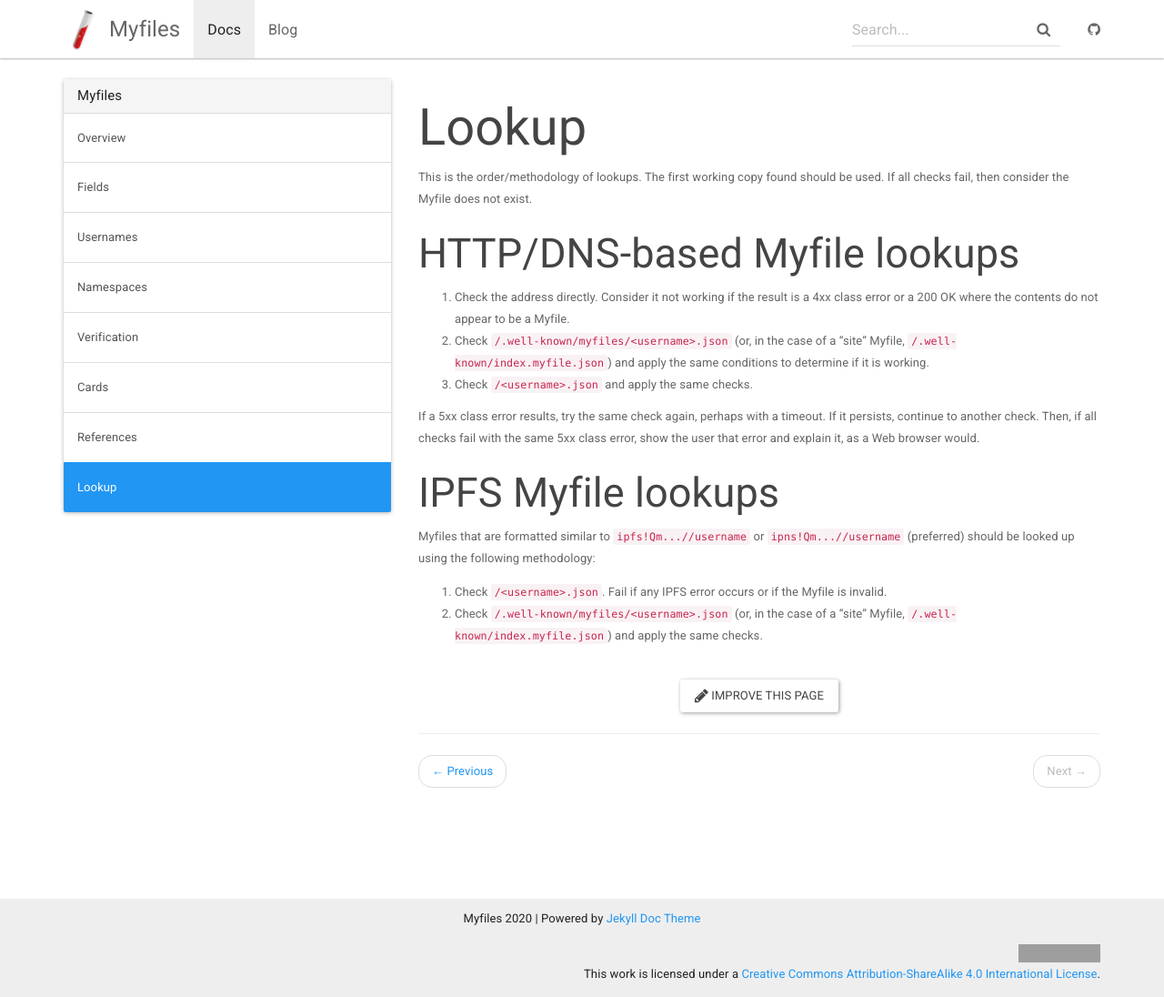
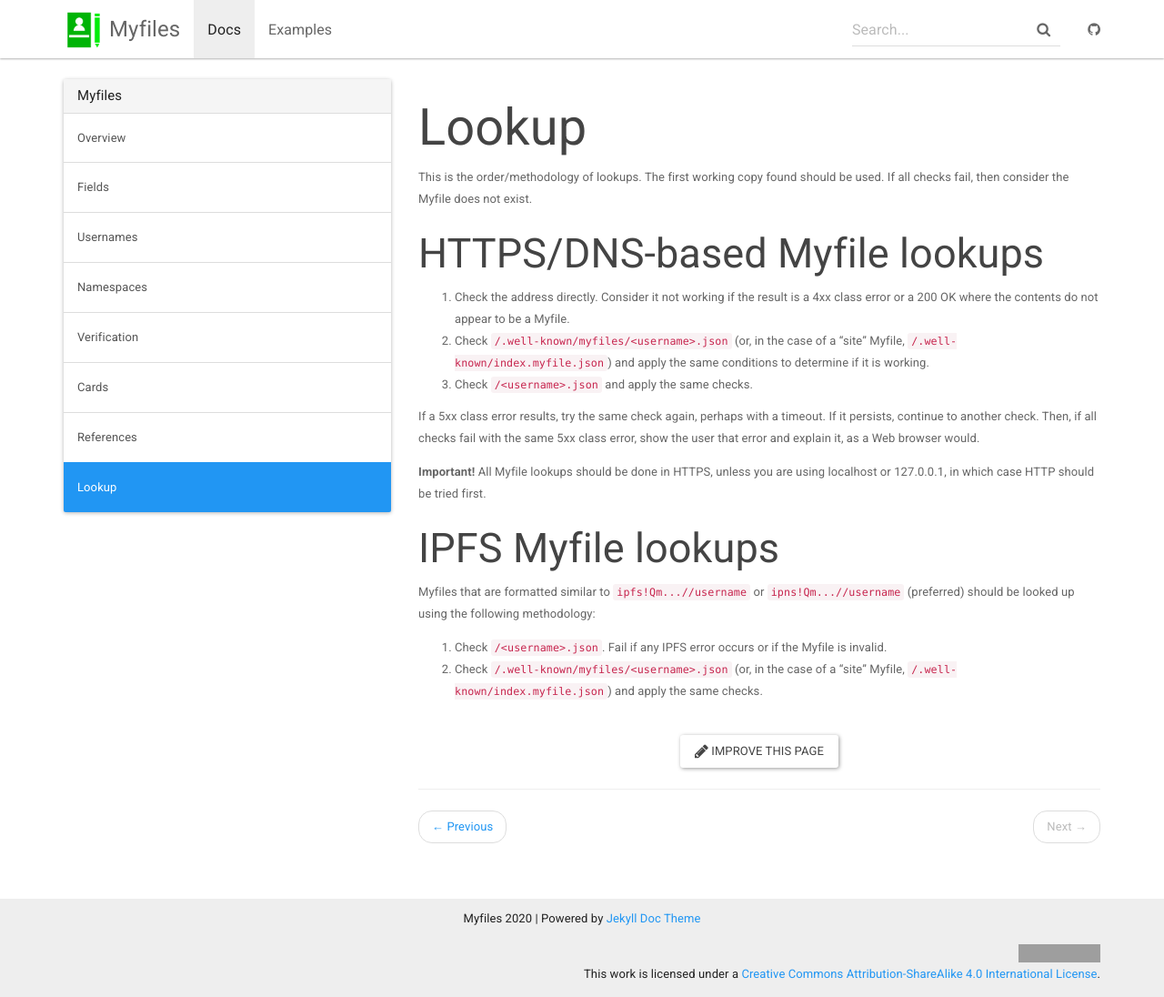
Before and after one commit to bleonard252/myfiles, a Jekyll site: the page built from _docs/lookup.md, in a window 1280 px wide and 1096 px high. Shown: the whole window at 91% size. Built offline with Jekyll 4.4.1, drawn with Linux system fonts in a browser that asks for light colours; grey boxes are pictures that could not be loaded.

Commit message:
Update branding
Also:
* Added an https warning to lookup
* Added examples index page

```diff
--- a/_docs/lookup.md
+++ b/_docs/lookup.md
@@ -3,13 +3,15 @@
 ---
 This is the order/methodology of lookups. The first working copy found should be used. If all checks fail, then consider the Myfile does not exist.
 
-## HTTP/DNS-based Myfile lookups
+## HTTPS/DNS-based Myfile lookups
 1. Check the address directly. Consider it not working if the result is a 4xx class error or a 200 OK where the contents do not appear to be a Myfile.
 2. Check `/.well-known/myfiles/<username>.json` (or, in the case of a "site" Myfile, `/.well-known/index.myfile.json`) and apply the same conditions to determine if it is working.
 3. Check `/<username>.json` and apply the same checks.
 
 If a 5xx class error results, try the same check again, perhaps with a timeout. If it persists, continue to another check. Then, if all checks fail with the same 5xx class error, show the user that error and explain it, as a Web browser would.
 
+**Important!** All Myfile lookups should be done in HTTPS, unless you are using localhost or 127.0.0.1, in which case HTTP should be tried first.
+
 ## IPFS Myfile lookups
 Myfiles that are formatted similar to `ipfs!Qm...//username` or `ipns!Qm...//username` (preferred) should be looked up using the following methodology:
 1. Check `/<username>.json`. Fail if any IPFS error occurs or if the Myfile is invalid.
--- a/_includes/head.html
+++ b/_includes/head.html
@@ -6,7 +6,7 @@
     <link rel="stylesheet" href="{{ "/assets/css/main.css" | relative_url }}">
     <link rel="stylesheet" href="{{ "/assets/css/font-awesome.min.css" | relative_url }}">
 
-    <link rel="shortcut icon" href="{{ "/favicon.ico?1" | relative_url }}">
+    <link rel="shortcut icon" href="{{ "/favicon.ico?2" | relative_url }}">
     {% seo %}
 
     <link rel="alternate" type="application/rss+xml" title="{{ site.title }}" href="{{ "/feed.xml" | absolute_url }}" />
--- a/_includes/topnav.html
+++ b/_includes/topnav.html
@@ -14,7 +14,8 @@
         <div id="navbar" class="collapse navbar-collapse">
             <ul class="nav navbar-nav">
                 <li {% if page.sectionid=='docs' %} class="active" {% endif %}><a href="{{ "/docs/home/" | relative_url }}">Docs</a></li>
-                <li {% if page.sectionid=='blog' %} class="active" {% endif %}><a href="{{ site.posts.first.url | relative_url }}">Blog</a></li>
+                {% comment %}<li {% if page.sectionid=='blog' %} class="active" {% endif %}><a href="{{ site.posts.first.url | relative_url }}">Blog</a></li>{% endcomment %}
+                <li {% if page.sectionid=='examples' %} class="active" {% endif %}><a href="{{ "/examples/" | relative_url }}">Examples</a></li>
             </ul>
             <div class="navbar-right">
                 <form class="navbar-form navbar-left">
```
Also changed, not shown: examples/index.html (added, +17 -0 lines), assets/img/logonav.png, favicon.ico.
